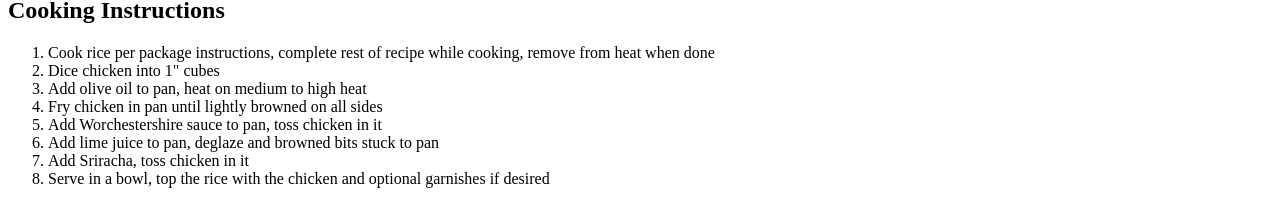
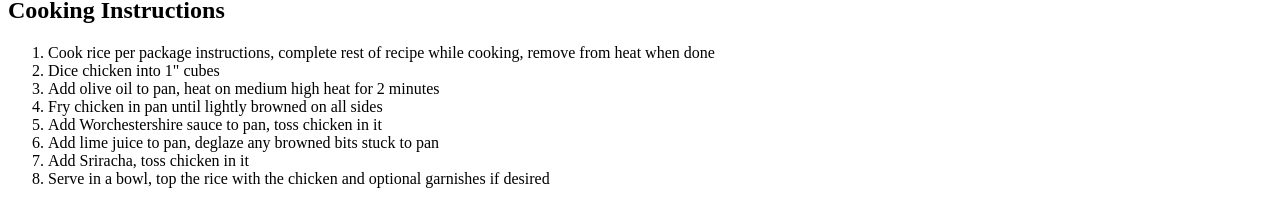
Before and after one commit to Duffy509/odin-recipes, a plain HTML site: page recipes/fancy-chicken.html in a window 1280 px wide. Shown: the part 1458-1659 px from the top of the page. Drawn offline with Linux system fonts and the light colour scheme.

```diff
--- a/recipes/fancy-chicken.html
+++ b/recipes/fancy-chicken.html
@@ -39,10 +39,10 @@
             <ol>
                 <li>Cook rice per package instructions, complete rest of recipe while cooking, remove from heat when done</li>
                 <li>Dice chicken into 1" cubes</li>
-                <li>Add olive oil to pan, heat on medium to high heat</li>
+                <li>Add olive oil to pan, heat on medium high heat for 2 minutes</li>
                 <li>Fry chicken in pan until lightly browned on all sides</li>
                 <li>Add Worchestershire sauce to pan, toss chicken in it</li>
-                <li>Add lime juice to pan, deglaze and browned bits stuck to pan</li>
+                <li>Add lime juice to pan, deglaze any browned bits stuck to pan</li>
                 <li>Add Sriracha, toss chicken in it</li>
                 <li>Serve in a bowl, top the rice with the chicken and optional garnishes if desired</li>
             </ol>
```
